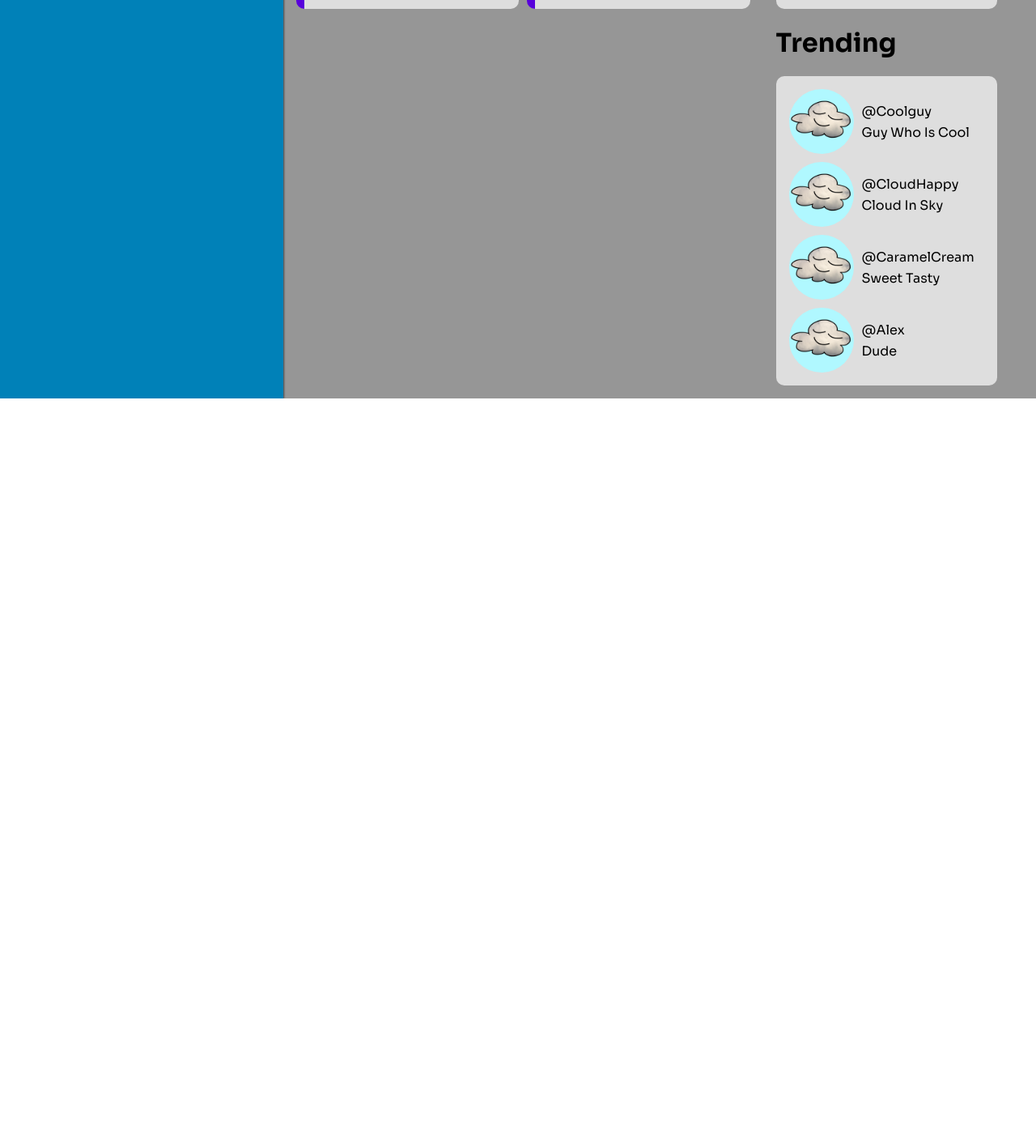
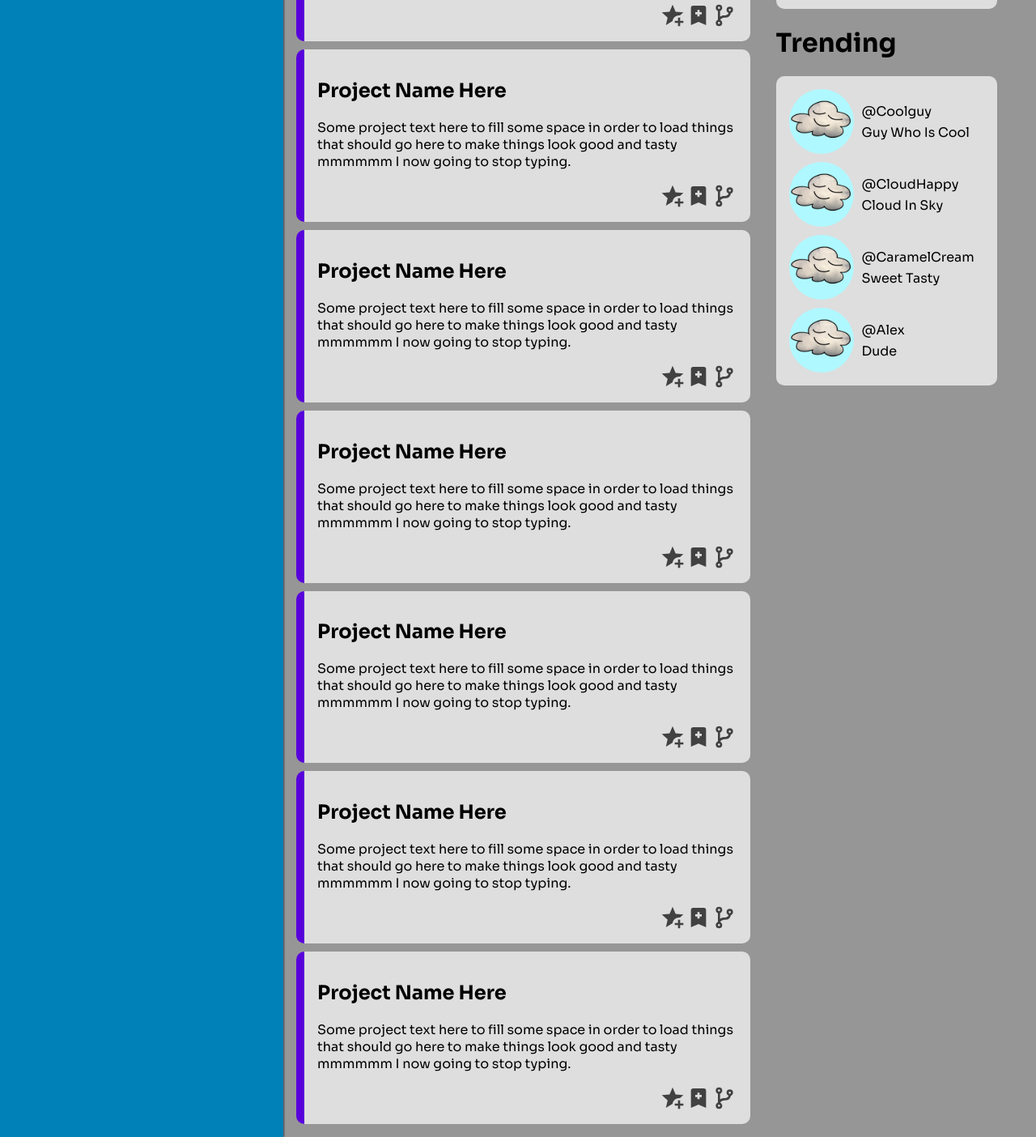
Before and after one commit to 18thompsona/OdinDashboard, a plain HTML site: page index.html in a window 1280 px wide. Shown: the part 1129-2533 px from the top of the page at 81% size. Before the commit the page ends 1621 px from the top, so only its background shows below. Drawn offline with Linux system fonts and the light colour scheme.

Commit message:
Finished up final tweaking on style to add better responsiveness

```diff
--- a/index.html
+++ b/index.html
@@ -66,32 +66,99 @@
                     <div class="card-project">
                         <h2>Project Name Here</h2>
                         <p>Some project text here to fill some space in order to load things that should go here to make things look good and tasty mmmmmm I now going to stop typing.</p>
+                        <div class="card-actions">
+                            <img src="img/star-plus.svg" alt="">
+                            <img src="img/bookmark-plus.svg" alt="">
+                            <img src="img/source-branch.svg" alt="">
+                        </div>
                     </div>
 
                     <div class="card-project">
                         <h2>Project Name Here</h2>
                         <p>Some project text here to fill some space in order to load things that should go here to make things look good and tasty mmmmmm I now going to stop typing.</p>
+                        <div class="card-actions">
+                            <img src="img/star-plus.svg" alt="">
+                            <img src="img/bookmark-plus.svg" alt="">
+                            <img src="img/source-branch.svg" alt="">
+                        </div>
                     </div>
 
                     <div class="card-project">
                         <h2>Project Name Here</h2>
                         <p>Some project text here to fill some space in order to load things that should go here to make things look good and tasty mmmmmm I now going to stop typing.</p>
+                        <div class="card-actions">
+                            <img src="img/star-plus.svg" alt="">
+                            <img src="img/bookmark-plus.svg" alt="">
+                            <img src="img/source-branch.svg" alt="">
+                        </div>
                     </div>
 
                     <div class="card-project">
                         <h2>Project Name Here</h2>
                         <p>Some project text here to fill some space in order to load things that should go here to make things look good and tasty mmmmmm I now going to stop typing.</p>
+                        <div class="card-actions">
+                            <img src="img/star-plus.svg" alt="">
+                            <img src="img/bookmark-plus.svg" alt="">
+                            <img src="img/source-branch.svg" alt="">
+                        </div>
                     </div>
 
                     <div class="card-project">
                         <h2>Project Name Here</h2>
                         <p>Some project text here to fill some space in order to load things that should go here to make things look good and tasty mmmmmm I now going to stop typing.</p>
+                        <div class="card-actions">
+                            <img src="img/star-plus.svg" alt="">
+                            <img src="img/bookmark-plus.svg" alt="">
+                            <img src="img/source-branch.svg" alt="">
+                        </div>
                     </div>
 
                     <div class="card-project">
                         <h2>Project Name Here</h2>
                         <p>Some project text here to fill some space in order to load things that should go here to make things look good and tasty mmmmmm I now going to stop typing.</p>
+                        <div class="card-actions">
+                            <img src="img/star-plus.svg" alt="">
+                            <img src="img/bookmark-plus.svg" alt="">
+                            <img src="img/source-branch.svg" alt="">
+                        </div>
                     </div>
+                    <div class="card-project">
+                        <h2>Project Name Here</h2>
+                        <p>Some project text here to fill some space in order to load things that should go here to make things look good and tasty mmmmmm I now going to stop typing.</p>
+                        <div class="card-actions">
+                            <img src="img/star-plus.svg" alt="">
+                            <img src="img/bookmark-plus.svg" alt="">
+                            <img src="img/source-branch.svg" alt="">
+                        </div>
+                    </div>
+                    <div class="card-project">
+                        <h2>Project Name Here</h2>
+                        <p>Some project text here to fill some space in order to load things that should go here to make things look good and tasty mmmmmm I now going to stop typing.</p>
+                        <div class="card-actions">
+                            <img src="img/star-plus.svg" alt="">
+                            <img src="img/bookmark-plus.svg" alt="">
+                            <img src="img/source-branch.svg" alt="">
+                        </div>
+                    </div>
+                    <div class="card-project">
+                        <h2>Project Name Here</h2>
+                        <p>Some project text here to fill some space in order to load things that should go here to make things look good and tasty mmmmmm I now going to stop typing.</p>
+                        <div class="card-actions">
+                            <img src="img/star-plus.svg" alt="">
+                            <img src="img/bookmark-plus.svg" alt="">
+                            <img src="img/source-branch.svg" alt="">
+                        </div>
+                    </div>
+                    <div class="card-project">
+                        <h2>Project Name Here</h2>
+                        <p>Some project text here to fill some space in order to load things that should go here to make things look good and tasty mmmmmm I now going to stop typing.</p>
+                        <div class="card-actions">
+                            <img src="img/star-plus.svg" alt="">
+                            <img src="img/bookmark-plus.svg" alt="">
+                            <img src="img/source-branch.svg" alt="">
+                        </div>
+                    </div>
+
                 </div>
             </div>
 
--- a/style.css
+++ b/style.css
@@ -183,7 +183,7 @@ body{
 
 .cards{
     display: grid;
-    grid-template-columns: repeat(2, 1fr);
+    grid-template-columns: repeat(auto-fit, minmax(400px, 1fr));
     gap: 10px;
 }
 
@@ -192,6 +192,17 @@ body{
     padding: 1em;
     border-radius: 10px;
     border-left: 10px solid #5800db;
+}
+
+.card-project img{
+    width: 2em;
+    opacity: 70%;
+    align-items: flex-end;
+}
+
+.card-actions{
+    display: flex;
+    justify-content: flex-end;
 }
 
 .sidebar{
```
Also changed, not shown: img/bookmark-plus.svg (added), img/source-branch.svg (added), img/star-plus.svg (added).
